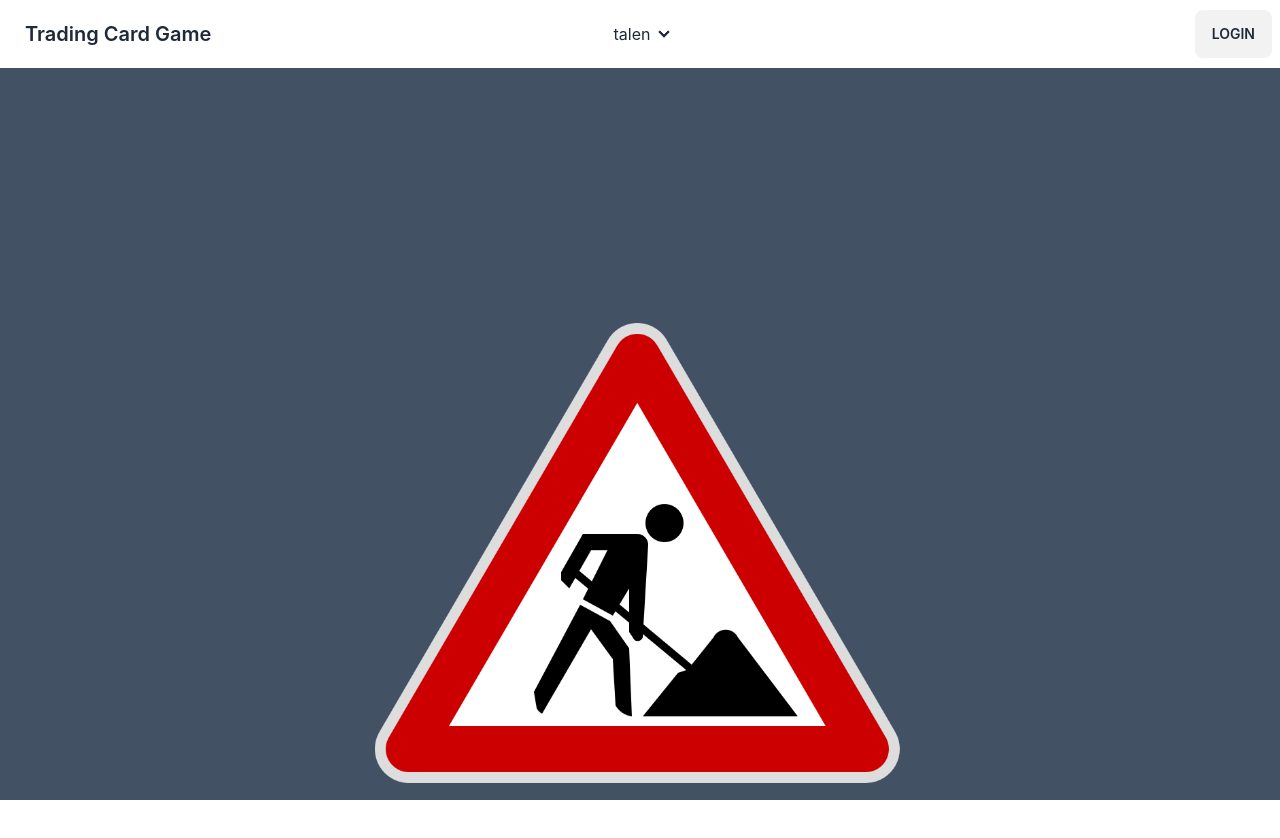
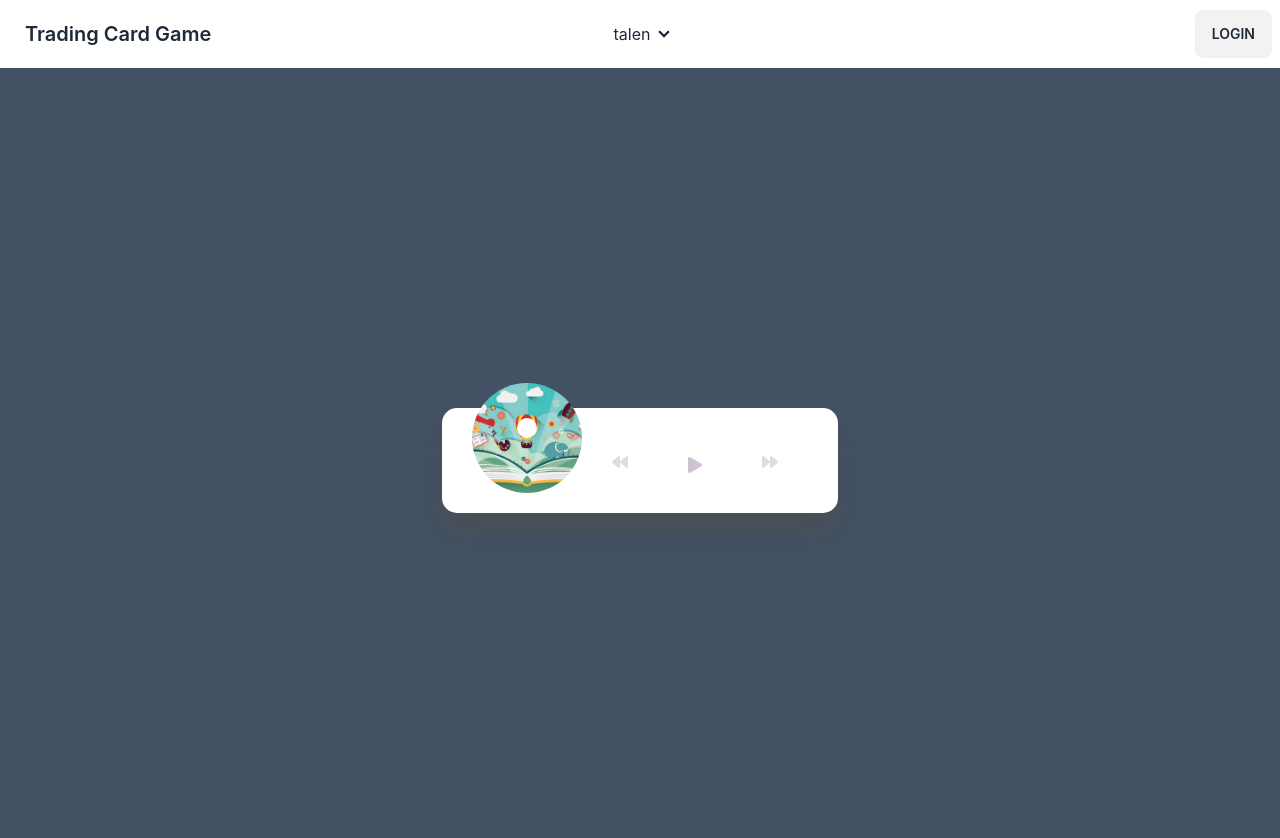
Before and after one commit to Ayranta/TCG-eindproject, a PHP site: page / in a window 1280 px wide. After the commit the page ends 522 px from the top, so only its background shows below. Run offline with PHP 8.4, Linux system fonts and the light colour scheme; data comes from the database, SQL or seed files in the repository; some libraries are stand-ins or nearby versions.

Commit message:
jdqkzrjfhfyufdjhrhrthgtjfurgthg

```diff
--- a/index.php
+++ b/index.php
@@ -29,7 +29,10 @@ $theme = $data ? THEME_MAPPING[$data['theme']] : THEME_MAPPING['default'];
   <link href="https://cdn.jsdelivr.net/npm/daisyui@3.7.3/dist/full.css" rel="stylesheet" type="text/css" />
   <script src="https://cdn.tailwindcss.com"></script>
   <script src="./tailwind.config.js"></script>
+  <script src="/public/Scripts/scriptMusic.js"></script>
   <link rel="stylesheet" href="/public/css/theme.css">
+  <link rel="stylesheet" href="https://cdnjs.cloudflare.com/ajax/libs/font-awesome/5.10.2/css/all.min.css"/>
+    <link rel="stylesheet" href="/public/css/styleMusic.css" />
   <title><?php echo $route['title']; ?></title>
 </head>
 
--- /dev/null
+++ b/public/Scripts/scriptMusic.js
@@ -0,0 +1,178 @@
+const musicContainer = document.getElementById('music-container');
+const playBtn = document.getElementById('play');
+const prevBtn = document.getElementById('prev');
+const nextBtn = document.getElementById('next');
+
+const audio = document.getElementById('audio');
+const progress = document.getElementById('progress');
+const progressContainer = document.getElementById('progress-container');
+const title = document.getElementById('title');
+const cover = document.getElementById('cover');
+const currTime = document.querySelector('#currTime');
+const durTime = document.querySelector('#durTime');
+
+// Song titles
+const songs = ['hey', 'summer', 'ukulele', 'rainbow'];
+
+// Keep track of song
+let songIndex = 2;
+
+// Initially load song details into DOM
+loadSong(songs[songIndex]);
+
+// Update song details
+function loadSong(song) {
+  title.innerText = song;
+  audio.src = `/public/Music/${song}.mp3`;
+  cover.src = `/public/images/${song}.jpg`;
+}
+
+// Play song
+function playSong() {
+  musicContainer.classList.add('play');
+  playBtn.querySelector('i.fas').classList.remove('fa-play');
+  playBtn.querySelector('i.fas').classList.add('fa-pause');
+
+  audio.play();
+}
+
+// Pause song
+function pauseSong() {
+  musicContainer.classList.remove('play');
+  playBtn.querySelector('i.fas').classList.add('fa-play');
+  playBtn.querySelector('i.fas').classList.remove('fa-pause');
+
+  audio.pause();
+}
+
+// Previous song
+function prevSong() {
+  songIndex--;
+
+  if (songIndex < 0) {
+    songIndex = songs.length - 1;
+  }
+
+  loadSong(songs[songIndex]);
+
+  playSong();
+}
+
+// Next song
+function nextSong() {
+  songIndex++;
+
+  if (songIndex > songs.length - 1) {
+    songIndex = 0;
+  }
+
+  loadSong(songs[songIndex]);
+
+  playSong();
+}
+
+// Update progress bar
+function updateProgress(e) {
+  const { duration, currentTime } = e.srcElement;
+  const progressPercent = (currentTime / duration) * 100;
+  progress.style.width = `${progressPercent}%`;
+}
+
+// Set progress bar
+function setProgress(e) {
+  const width = this.clientWidth;
+  const clickX = e.offsetX;
+  const duration = audio.duration;
+
+  audio.currentTime = (clickX / width) * duration;
+}
+
+//get duration & currentTime for Time of song
+function DurTime (e) {
+	const {duration,currentTime} = e.srcElement;
+	var sec;
+	var sec_d;
+
+	// define minutes currentTime
+	let min = (currentTime==null)? 0:
+	 Math.floor(currentTime/60);
+	 min = min <10 ? '0'+min:min;
+
+	// define seconds currentTime
+	function get_sec (x) {
+		if(Math.floor(x) >= 60){
+
+			for (var i = 1; i<=60; i++){
+				if(Math.floor(x)>=(60*i) && Math.floor(x)<(60*(i+1))) {
+					sec = Math.floor(x) - (60*i);
+					sec = sec <10 ? '0'+sec:sec;
+				}
+			}
+		}else{
+		 	sec = Math.floor(x);
+		 	sec = sec <10 ? '0'+sec:sec;
+		 }
+	}
+
+	get_sec (currentTime,sec);
+
+	// change currentTime DOM
+	currTime.innerHTML = min +':'+ sec;
+
+	// define minutes duration
+	let min_d = (isNaN(duration) === true)? '0':
+		Math.floor(duration/60);
+	 min_d = min_d <10 ? '0'+min_d:min_d;
+
+
+	 function get_sec_d (x) {
+		if(Math.floor(x) >= 60){
+
+			for (var i = 1; i<=60; i++){
+				if(Math.floor(x)>=(60*i) && Math.floor(x)<(60*(i+1))) {
+					sec_d = Math.floor(x) - (60*i);
+					sec_d = sec_d <10 ? '0'+sec_d:sec_d;
+				}
+			}
+		}else{
+		 	sec_d = (isNaN(duration) === true)? '0':
+		 	Math.floor(x);
+		 	sec_d = sec_d <10 ? '0'+sec_d:sec_d;
+		 }
+	}
+
+	// define seconds duration
+
+	get_sec_d (duration);
+
+	// change duration DOM
+	durTime.innerHTML = min_d +':'+ sec_d;
+
+};
+
+// Event listeners
+playBtn.addEventListener('click', () => {
+  const isPlaying = musicContainer.classList.contains('play');
+
+  if (isPlaying) {
+    pauseSong();
+  } else {
+    playSong();
+  }
+});
+
+// Change song
+prevBtn.addEventListener('click', prevSong);
+nextBtn.addEventListener('click', nextSong);
+
+// Time/song update
+audio.addEventListener('timeupdate', updateProgress);
+
+// Click on progress bar
+progressContainer.addEventListener('click', setProgress);
+
+// Song ends
+audio.addEventListener('ended', nextSong);
+
+// Time of song
+audio.addEventListener('timeupdate',DurTime);
--- /dev/null
+++ b/public/css/styleMusic.css
@@ -0,0 +1,128 @@
+@import url('https://fonts.googleapis.com/css?family=Lato&display=swap');
+
+* {
+  box-sizing: border-box;
+}
+
+
+
+.music-container {
+  background-color: #fff;
+  border-radius: 15px;
+  box-shadow: 0 20px 20px 0 rgba(78, 78, 78, 0.6);
+  display: flex;
+  padding: 20px 30px;
+  position: relative;
+  margin: 100px 0;
+  z-index: 10;
+}
+
+.img-container {
+  position: relative;
+  width: 110px;
+}
+
+.img-container::after {
+  content: '';
+  background-color: #fff;
+  border-radius: 50%;
+  position: absolute;
+  bottom: 100%;
+  left: 50%;
+  width: 20px;
+  height: 20px;
+  transform: translate(-50%, 50%);
+}
+
+.img-container img {
+  border-radius: 50%;
+  object-fit: cover;
+  height: 110px;
+  width: inherit;
+  position: absolute;
+  bottom: 0;
+  left: 0;
+  animation: rotate 3s linear infinite;
+  align-content: center;
+  animation-play-state: paused;
+}
+
+.music-container.play .img-container img {
+  animation-play-state: running;
+}
+
+@keyframes rotate {
+  from {
+    transform: rotate(0deg);
+  }
+
+  to {
+    transform: rotate(360deg);
+  }
+}
+
+.navigation {
+  display: flex;
+  align-items: center;
+  justify-content: center;
+  z-index: 1;
+}
+
+.action-btn {
+  background-color: #fff;
+  border: 0;
+  color: #dfdbdf;
+  font-size: 20px;
+  cursor: pointer;
+  padding: 10px;
+  margin: 0 20px;
+}
+
+.action-btn.action-btn-big {
+  color: #cdc2d0;
+  font-size: 30px;
+}
+
+.action-btn:focus {
+  outline: 0;
+}
+
+.music-info {
+  background-color: rgba(255, 255, 255, 0.5);
+  border-radius: 15px 15px 0 0;
+  position: absolute;
+  top: 0;
+  left: 20px;
+  width: calc(100% - 40px);
+  padding: 10px 10px 10px 150px;
+  opacity: 0;
+  transform: translateY(0%);
+  transition: transform 0.3s ease-in, opacity 0.3s ease-in;
+  z-index: 0;
+}
+
+.music-container.play .music-info {
+  opacity: 1;
+  transform: translateY(-100%);
+}
+
+.music-info h4 {
+  margin: 0;
+}
+
+.progress-container {
+  background: #fff;
+  border-radius: 5px;
+  cursor: pointer;
+  margin: 10px 0;
+  height: 4px;
+  width: 100%;
+}
+
+.progress {
+  background-color: #fe8daa;
+  border-radius: 5px;
+  height: 100%;
+  width: 0%;
+  transition: width 0.1s linear;
+}
--- a/src/components/nav.php
+++ b/src/components/nav.php
@@ -73,13 +73,11 @@ $namesender = fetch('SELECT * From tblgebruikers Where gebruikerid = ?',[
     </div>
     <a href="/" class="btn btn-ghost normal-case text-xl"><?=Vertalen('Trading Card Game')?></a>
   </div>
-  <?php
-/*start muziek
 
-werkt niet op het moment
 
-stop muziek*/
-?>
+
+
+
   <div class="navbar-center hidden lg:flex">
     <ul class="menu menu-horizontal px-1">
 
--- a/src/public/home.php
+++ b/src/public/home.php
@@ -7,6 +7,48 @@
 ?>
     <section class="hero container max-w-screen-lg mx-auto text-center pb-10 p-60">
       <div class="">
-        <img src="public/img/UnderConstruction.png" alt="under Construction" width="600" height="300" />
+        <!-- <img src="public/img/UnderConstruction.png" alt="under Construction" width="600" height="300" /> -->
+
+
+        <!-- begin music -->
+    <meta charset="UTF-8" />
+    <meta name="viewport" content="width=device-width, initial-scale=1.0" />
+    <meta http-equiv="X-UA-Compatible" content="ie=edge" />
+    <link
+      rel="stylesheet"
+      href="https://cdnjs.cloudflare.com/ajax/libs/font-awesome/5.10.2/css/all.min.css"
+    />
+    <link rel="stylesheet" href="styleMusic.css" />
+
+
+
+    <div class="music-container" id="music-container">
+      <div class="music-info">
+        <h4 id="title"></h4>
+        <div class="progress-container" id="progress-container">
+          <div class="progress" id="progress"></div>
+        </div>
+      </div>
+
+      <audio src="/public/Music/ukulele.mp3" id="audio"></audio>
+
+      <div class="img-container">
+        <img src="/public/images/ukulele.jpg" alt="music-cover" id="cover" />
+      </div>
+      <div class="navigation">
+        <button id="prev" class="action-btn">
+          <i class="fas fa-backward"></i>
+        </button>
+        <button id="play" class="action-btn action-btn-big">
+          <i class="fas fa-play"></i>
+        </button>
+        <button id="next" class="action-btn">
+          <i class="fas fa-forward"></i>
+        </button>
+      </div>
+    </div>
+    <script src="scriptMusic.js"></script>
+
+    <!-- einde music -->
       </div>
   </section>
```
Also changed, not shown: src/components/MUSIC.html (added, +45 -0 lines), public/images/hey.jpg (added), public/images/rainbow.jpg (added), public/images/summer.jpg (added), public/images/ukulele.jpg (added), 4 other files.
